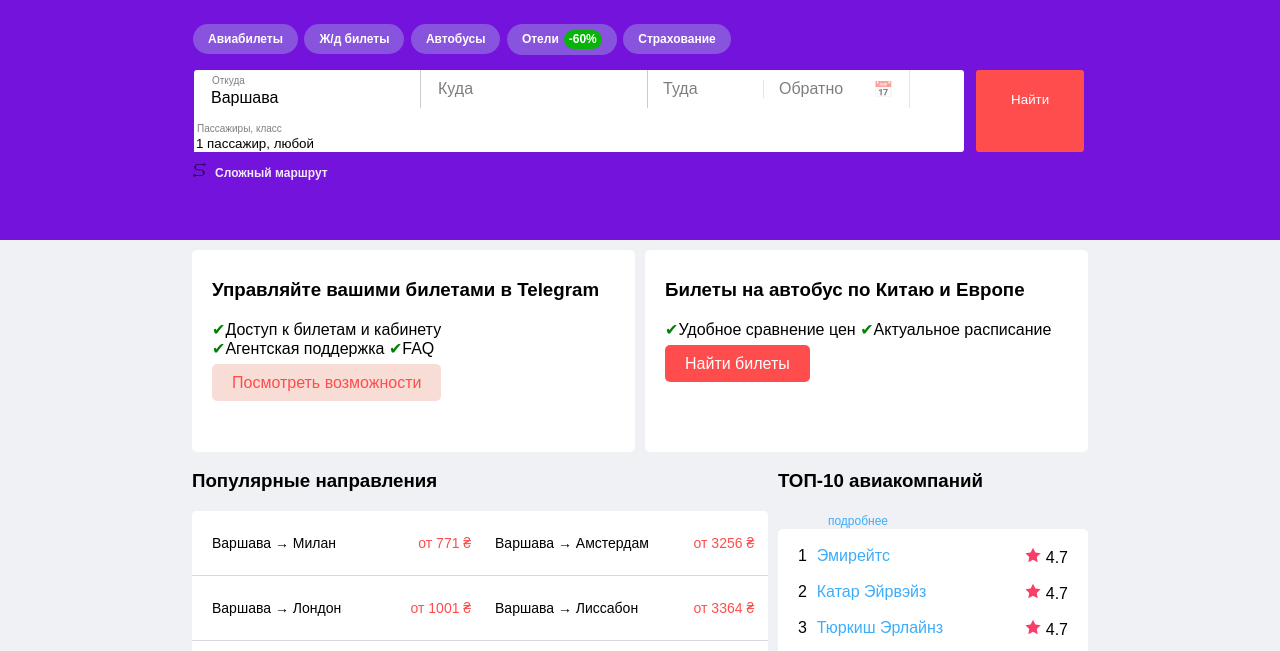
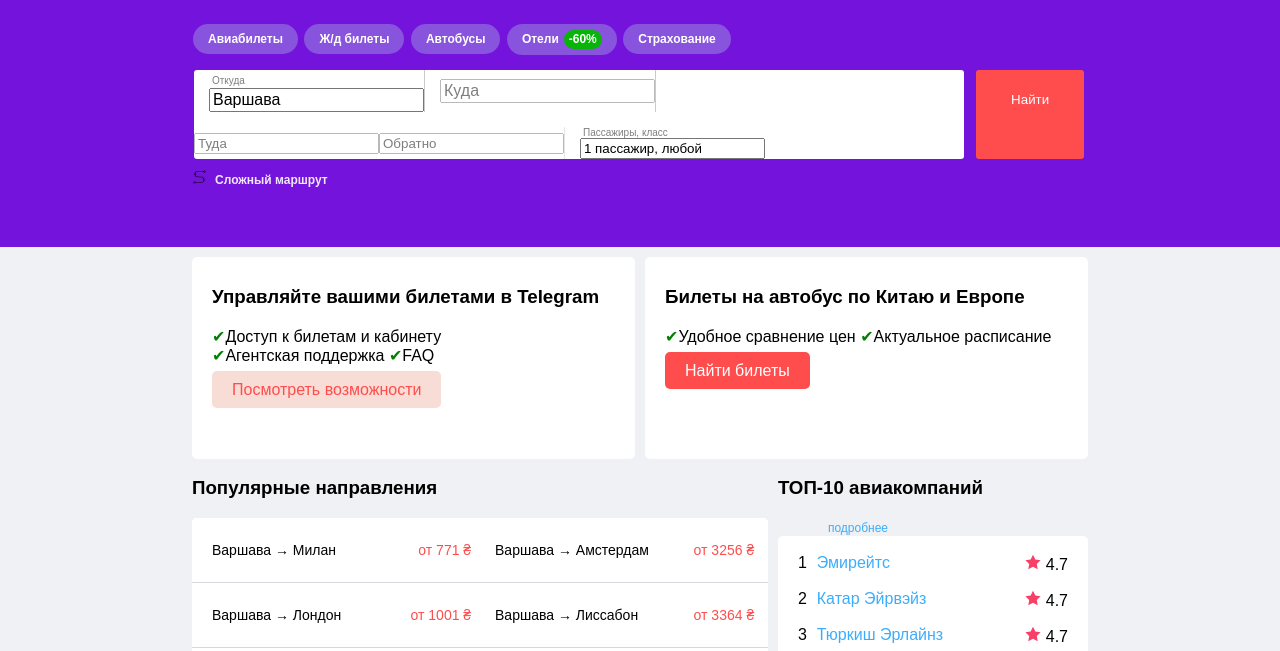
Before and after one commit to MarsavinEvgeniy/jr-airline-booking, a plain HTML site: page src/index.html in a window 1280 px wide. Shown: the part 122-773 px from the top of the page. Drawn offline with Linux system fonts and the light colour scheme.

Commit message:
Refactoring container-search-menu

```diff
--- a/src/css/styles.css
+++ b/src/css/styles.css
@@ -161,12 +161,6 @@ body {
     border-right: rgb(171, 166, 166, 0.6) 1px solid;
 }
 
-#city-from-input:focus,
-#city-to-input:focus {
-    outline: 0;
-    outline-offset: 0;
-}
-
 #city-to-input {
     display: flex;
     flex-direction: row;
@@ -290,60 +284,17 @@ body {
     border-right: rgb(171, 166, 166, 0.6) 1px solid;
     display: flex;
     flex-direction: row;
-    flex-basis: 22%;
-    gap: 15px;
     opacity: 0.5;
-    padding-right: 30px;
-}
-
-.date-back {
-    display: flex;
-    align-items: center;
-    margin-right: 15px;
-}
-
-.date-fromDate {
-    border-right: rgb(171, 166, 166, 0.6) 1px solid;
-    width: 100px;
-}
-
-.date-toDate {
-    display: flex;
-    flex-direction: row;
-    justify-content: space-around;
-    text-align: center;
-    width: 100px;
-}
-
-.date-back:after {
-    content: "📅";
-    margin-left: 30px;
-}
-
-#city-from-input,
-#city-to-input {
-    border: rgb(0, 0, 0, 0);
-    margin-left: 0;
 }
 
 .passengers-and-class-block {
     align-items: center;
     display: flex;
-    flex-basis: 22%;
 }
 
 .passengers-and-class-block div:first-child {
     display: flex;
     flex-direction: column;
-}
-
-#passengers-and-class {
-    border: rgb(0, 0, 0, 0);
-}
-
-#passengers-and-class:focus {
-    outline: 0;
-    outline-offset: 0;
 }
 
 .container-search-btn {
--- a/src/index.html
+++ b/src/index.html
@@ -54,13 +54,13 @@
                         </label>
                     </div>
                     <div class="date-flight">
-                        <div class="date-fromDate">
-                            <div class="date-there">Туда</div>
-                        </div>
-                        <div class="date-toDate">
-                            <div class="date-back">Обратно</div>
-                            <span class="icon-calendar"></span>
-                        </div>
+                        <label>
+                            <input id="date-to" type="text" name="date-to" value="Туда" readonly/>
+                        </label>
+                        <label>
+                            <input id="date-back" type="text" name="date-back" value="Обратно" readonly/>
+                            <span id="date-back-icon"></span>
+                        </label>
                     </div>
                     <div class="passengers-and-class-block">
                         <div>
```
